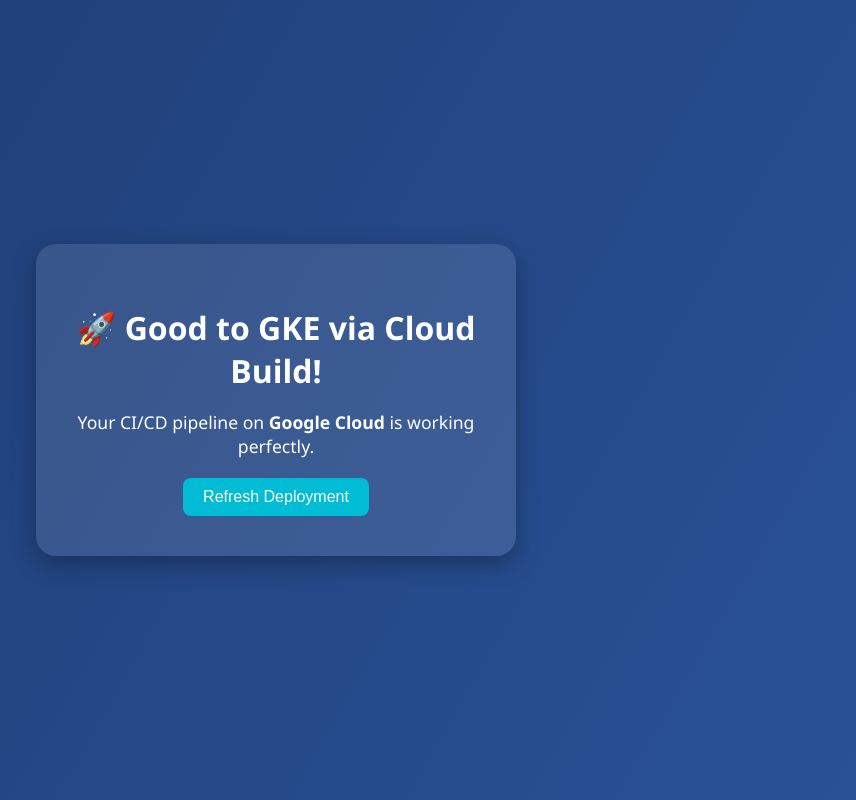
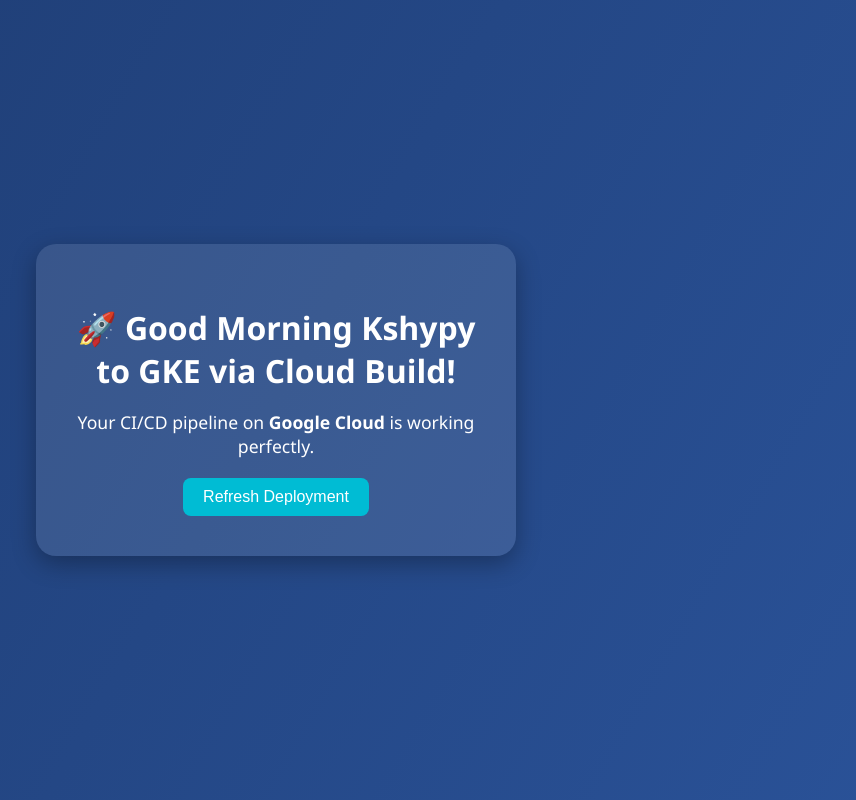
Before and after one commit to Prashantkumar477447/Node.js-Application, a website: page app/views/index.html in a window 1280 px wide. Shown: the whole page, without its empty margins (364-1220 px from the left). Drawn offline with Linux system fonts and the light colour scheme.

Commit message:
Update index.html

```diff
--- a/app/views/index.html
+++ b/app/views/index.html
@@ -8,7 +8,7 @@
 </head>
 <body>
   <div class="container">
-    <h1>🚀 Good to GKE via Cloud Build!</h1>
+    <h1>🚀 Good Morning Kshypy to GKE via Cloud Build!</h1>
     <p>Your CI/CD pipeline on <strong>Google Cloud</strong> is working perfectly.</p>
     <button onclick="window.location.reload()">Refresh Deployment</button>
   </div>
```
